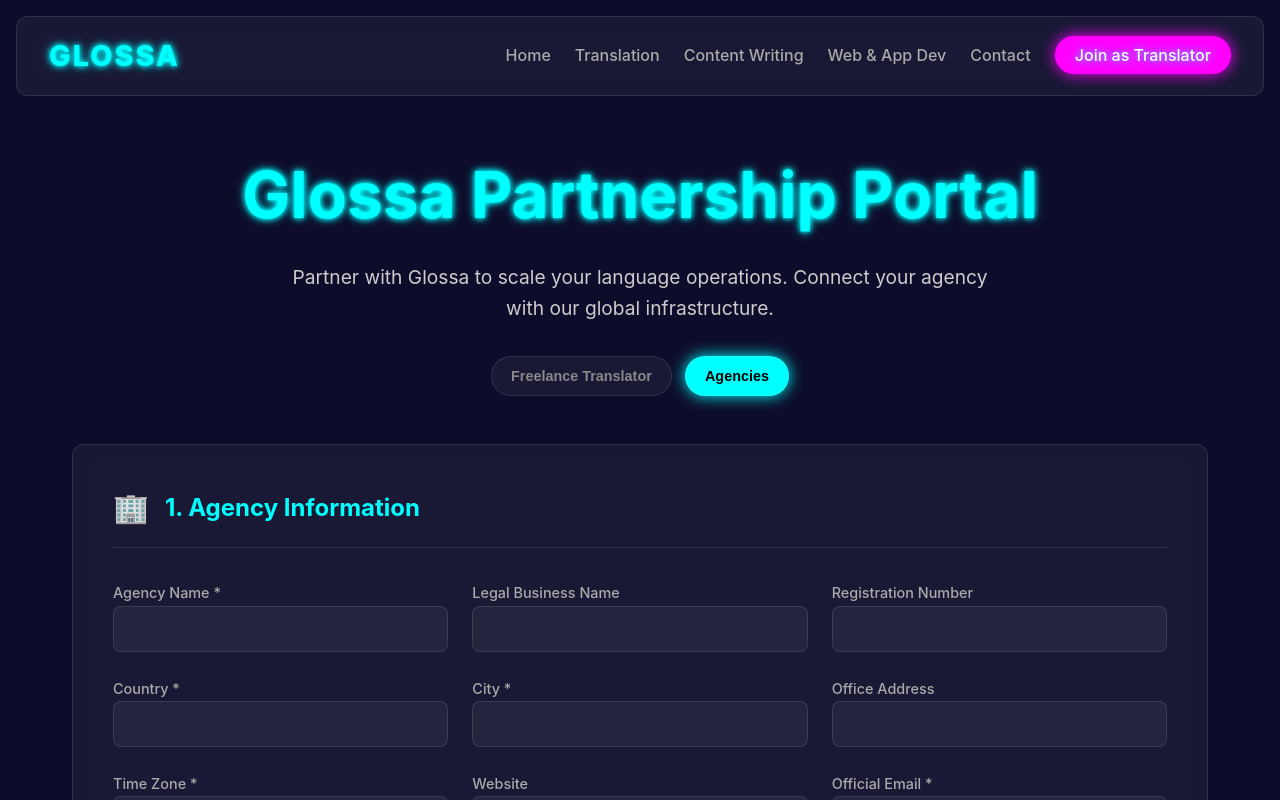
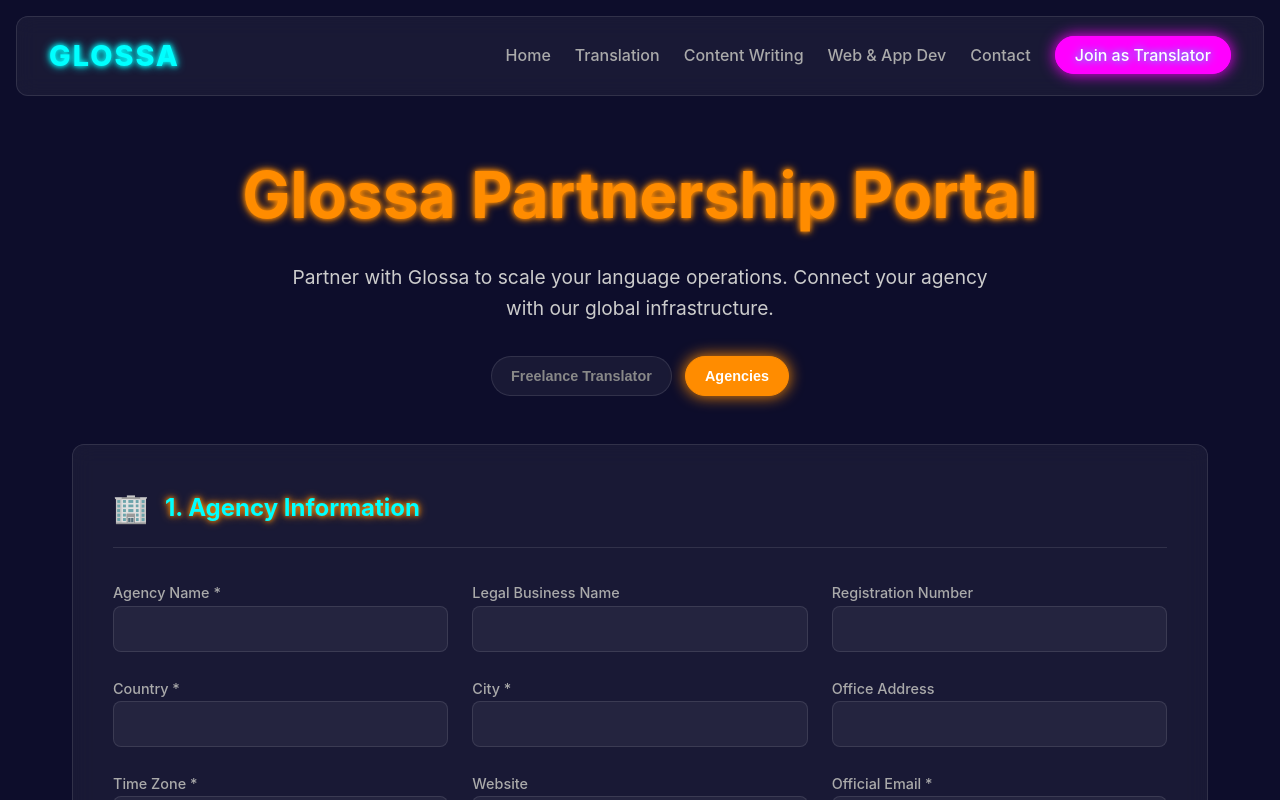
Before and after one commit to rmali83/Glossa, a React (Vite) app: page /join-us in a window 1280 px wide. Both pictures are taken after a click on the button "Agencies". Shown: the top 800 px of the page. Built offline with nearby package versions, Linux system fonts and the light colour scheme.

Commit message:
style: implement orange theme for agency onboarding portal

```diff
--- a/src/index.css
+++ b/src/index.css
@@ -6,6 +6,7 @@
   --neon-pink: #ff00ff;
   --neon-green: #39ff14;
   --neon-purple: #9d00ff;
+  --neon-orange: #ff8c00;
   --glass-bg: rgba(255, 255, 255, 0.05);
   --glass-border: rgba(255, 255, 255, 0.1);
   --font-main: 'Inter', system-ui, Avenir, Helvetica, Arial, sans-serif;
@@ -56,6 +57,12 @@
   color: var(--neon-purple);
   text-shadow: 0 0 5px var(--neon-purple), 0 0 10px var(--neon-purple);
 }
+
+.text-neon-orange {
+  color: var(--neon-orange);
+  text-shadow: 0 0 5px var(--neon-orange), 0 0 10px var(--neon-orange);
+}
+
 
 .neon-border {
   border: 1px solid var(--neon-cyan);
@@ -142,3 +149,15 @@
   color: #fff;
   box-shadow: 0 0 20px var(--neon-pink);
 }
+
+.btn-orange {
+  border-color: var(--neon-orange) !important;
+  color: var(--neon-orange) !important;
+  box-shadow: 0 0 8px var(--neon-orange);
+}
+
+.btn-orange:hover {
+  background: var(--neon-orange) !important;
+  color: #fff !important;
+  box-shadow: 0 0 20px var(--neon-orange);
+}
--- a/src/pages/TranslatorOnboarding.css
+++ b/src/pages/TranslatorOnboarding.css
@@ -38,6 +38,14 @@
     color: black;
     box-shadow: 0 0 15px var(--neon-cyan);
 }
+
+.type-btn.active.agencies-tab {
+    background: var(--neon-orange);
+    color: white;
+    box-shadow: 0 0 15px var(--neon-orange);
+    border-color: var(--neon-orange);
+}
+
 
 .premium-form {
     display: grid;
@@ -148,6 +156,24 @@
     border: 1px solid rgba(0, 255, 255, 0.2);
 }
 
+/* Agency Theme Accents */
+.agency-mode .glass-input:focus {
+    border-color: var(--neon-orange);
+    box-shadow: 0 0 10px rgba(255, 140, 0, 0.2);
+}
+
+.agency-mode .checkbox-item.selected {
+    background: rgba(255, 140, 0, 0.1);
+    border-color: var(--neon-orange);
+}
+
+.agency-mode .tag {
+    background: rgba(255, 140, 0, 0.1);
+    color: var(--neon-orange);
+    border-color: rgba(255, 140, 0, 0.2);
+}
+
+
 .final-actions {
     padding: clamp(1.5rem, 5vw, 3rem);
     border-radius: 20px;
--- a/src/pages/TranslatorOnboarding.jsx
+++ b/src/pages/TranslatorOnboarding.jsx
@@ -152,10 +152,10 @@
     };
 
     const Section = ({ title, icon, children, id }) => (
-        <div className="form-section glass-panel animate-fade-in" id={id}>
+        <div className={`form-section glass-panel animate-fade-in ${userType === 'Agencies' ? 'agency-mode' : ''}`} id={id}>
             <div className="section-header">
                 <span className="section-icon">{icon}</span>
-                <h2>{title}</h2>
+                <h2 className={userType === 'Agencies' ? 'text-neon-orange' : ''}>{title}</h2>
             </div>
             <div className="section-content">
                 {children}
@@ -168,9 +168,9 @@
             <div className="onboarding-container page-container">
                 <div className="success-wrapper glass-panel animate-fade-in">
                     <div className="success-icon">✅</div>
-                    <h1 className="text-neon-cyan">Application Received!</h1>
+                    <h1 className={userType === 'Agencies' ? 'text-neon-orange' : 'text-neon-cyan'}>Application Received!</h1>
                     <p>Thank you. Our team will review your {userType === 'Agencies' ? 'agency' : ''} application and contact you within 3-5 business days.</p>
-                    <button className="btn btn-primary" onClick={() => setStatus('idle')}>Submit Another Application</button>
+                    <button className={`btn ${userType === 'Agencies' ? 'btn-orange' : 'btn-primary'}`} onClick={() => setStatus('idle')}>Submit Another Application</button>
                 </div>
             </div>
         );
@@ -179,7 +179,7 @@
     return (
         <div className="onboarding-container page-container">
             <header className="onboarding-header">
-                <h1 className="text-neon-cyan section-title">Glossa Partnership Portal</h1>
+                <h1 className={`${userType === 'Agencies' ? 'text-neon-orange' : 'text-neon-cyan'} section-title`}>Glossa Partnership Portal</h1>
                 <p className="intro-text">
                     {userType === 'Freelance Translator'
                         ? "Join our elite global network of linguists. Showcase your skills to top-tier clients."
@@ -190,7 +190,7 @@
                         <button
                             key={type}
                             type="button"
-                            className={`type-btn ${userType === type ? 'active' : ''}`}
+                            className={`type-btn ${userType === type ? 'active' : ''} ${type === 'Agencies' ? 'agencies-tab' : ''}`}
                             onClick={() => {
                                 setUserType(type);
                                 setFormData(prev => ({ ...prev, specializations: [], sourceLanguages: [], targetLanguages: [], services: [], tools: [] }));
@@ -497,7 +497,7 @@
 
                         <div className="final-actions glass-panel">
                             <label className="checkbox-item full-width mt-1"><input type="checkbox" required /><span>I confirm I am authorized to represent this agency</span></label>
-                            <button type="submit" className="btn btn-primary submit-btn-large">Submit Agency Application</button>
+                            <button type="submit" className="btn btn-primary submit-btn-large btn-orange">Submit Agency Application</button>
                         </div>
                     </>
                 )}
```
